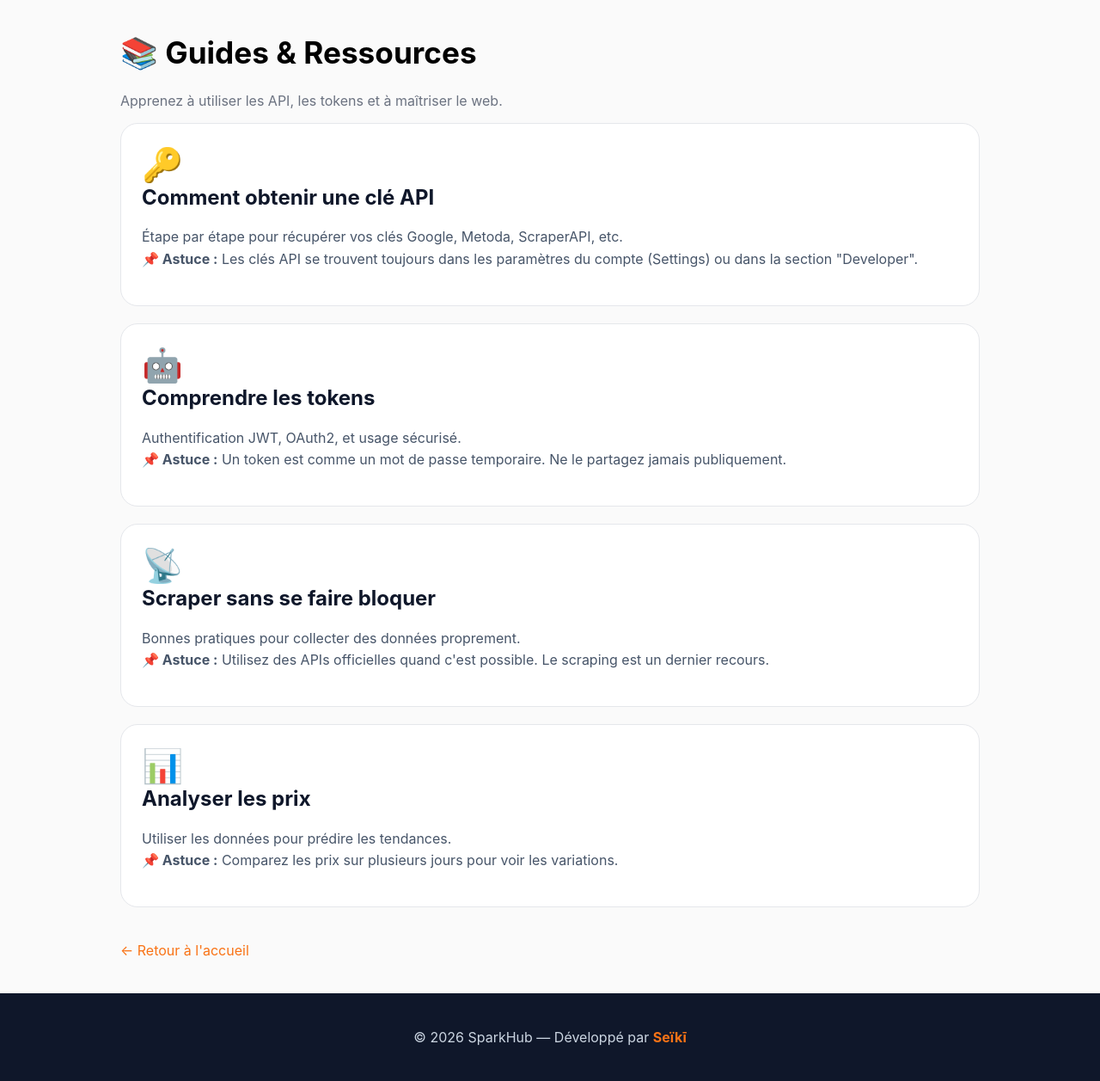
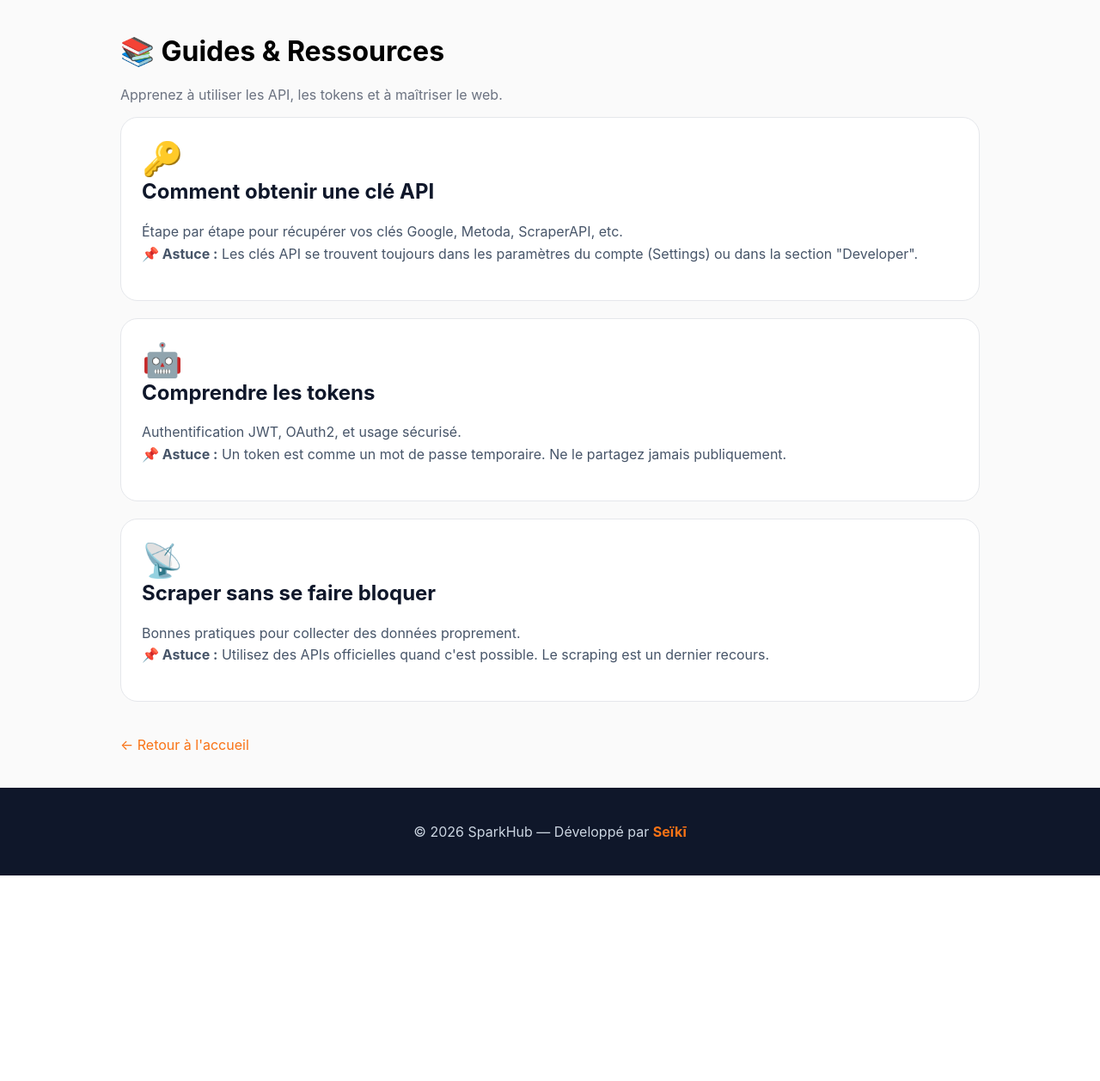
Before and after one commit to nambinintsoatsiky12/sparkhub, a Flask app: page /guides in a window 1280 px wide. Shown: the part 71-1328 px from the top of the page at 86% size. After the commit the page ends 1089 px from the top, so only its background shows below. Run offline with Flask 3, Linux system fonts and the light colour scheme.

Commit message:
Remove price analysis card from guides
Removed the price analysis card from the guides section.

```diff
--- a/templates/guides.html
+++ b/templates/guides.html
@@ -8,17 +8,15 @@
     <style>
         body { font-family: 'Inter', sans-serif; background: #fafafa; margin: 0; padding: 0; }
         .container { max-width: 1000px; margin: 40px auto; padding: 0 20px; }
-        .card { background: white; padding: 24px; border-radius: 20px; border: 1px solid #e5e7eb; margin-bottom: 20px; transition: 0.2s; }
-        .card:hover { border-color: #f97316; box-shadow: 0 10px 30px rgba(0,0,0,0.04); }
+        .navbar { padding: 16px 30px; background: rgba(255,255,255,0.9); backdrop-filter: blur(10px); border-bottom: 1px solid rgba(0,0,0,0.04); display: flex; justify-content: space-between; align-items: center; }
+        .navbar img { height: 38px; }
+        .navbar a { color: #0f172a; text-decoration: none; font-weight: 600; }
+        .card { background: white; padding: 24px; border-radius: 20px; border: 1px solid #e5e7eb; margin-bottom: 20px; }
         .card h2 { color: #0f172a; margin-top: 0; }
         .card p { color: #475569; line-height: 1.6; }
         .card .emoji { font-size: 2.4rem; }
-        .navbar { padding: 16px 30px; background: rgba(255,255,255,0.9); backdrop-filter: blur(10px); border-bottom: 1px solid rgba(0,0,0,0.04); display: flex; justify-content: space-between; align-items: center; }
-        .navbar img { height: 38px; }
-        .navbar a { color: #0f172a; text-decoration: none; font-weight: 600; }
         footer { text-align: center; padding: 25px; background: #0f172a; color: #cbd5e1; margin-top: 40px; }
         footer strong { color: #f97316; }
-        @media (max-width: 600px) { .navbar { flex-wrap: wrap; gap: 10px; } }
     </style>
 </head>
 <body>
@@ -27,7 +25,7 @@
         <a href="/">Accueil</a>
     </nav>
     <div class="container">
-        <h1 style="font-size: 2.2rem;">📚 Guides & Ressources</h1>
+        <h1>📚 Guides & Ressources</h1>
         <p style="color: #6b7280;">Apprenez à utiliser les API, les tokens et à maîtriser le web.</p>
 
         <div class="card">
@@ -48,16 +46,10 @@
             <p>Bonnes pratiques pour collecter des données proprement. <br> <strong>📌 Astuce :</strong> Utilisez des APIs officielles quand c'est possible. Le scraping est un dernier recours.</p>
         </div>
 
-        <div class="card">
-            <div class="emoji">📊</div>
-            <h2>Analyser les prix</h2>
-            <p>Utiliser les données pour prédire les tendances. <br> <strong>📌 Astuce :</strong> Comparez les prix sur plusieurs jours pour voir les variations.</p>
-        </div>
-
         <a href="/" style="display:inline-block; margin-top: 20px; color: #f97316; text-decoration: none;">← Retour à l'accueil</a>
     </div>
     <footer>
         <p>&copy; {{ year }} SparkHub — Développé par <strong>Seïkī</strong></p>
     </footer>
 </body>
-          </html>
+</html>
```
